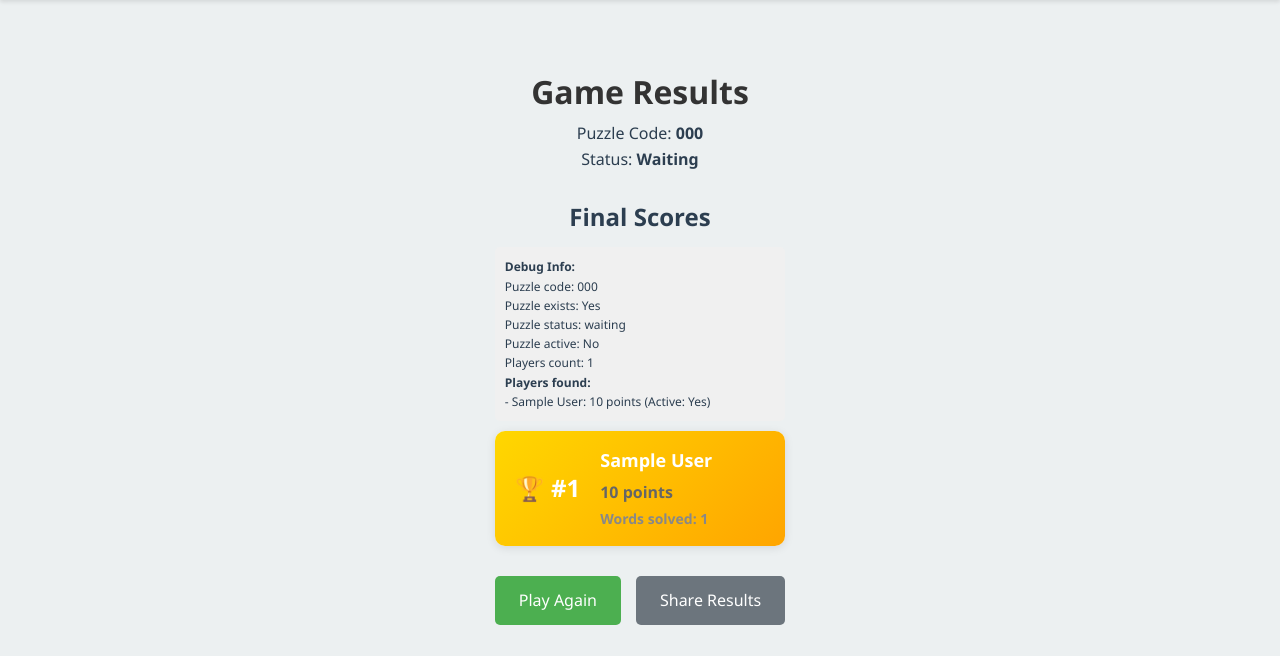
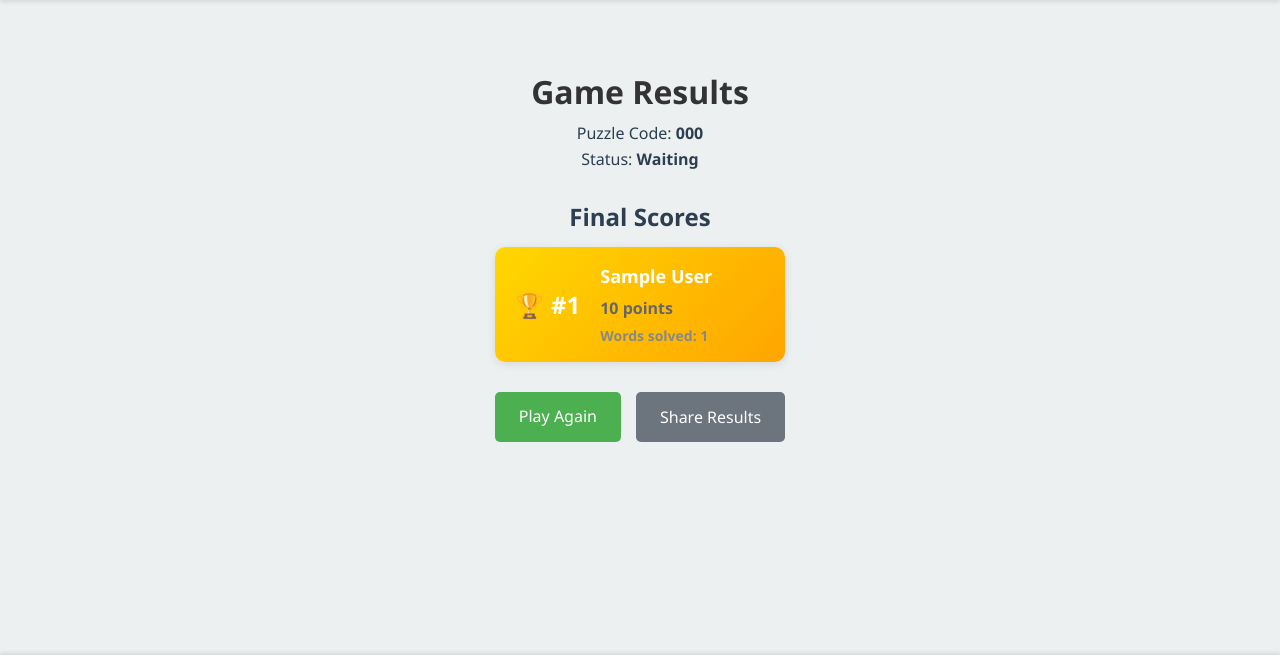
Before and after one commit to Gentwocoder/crossword, a Django app: page /leaderboard/000/ in a window 1280 px wide. Shown: the part 74-730 px from the top of the page. Run offline with Django 4.2, Linux system fonts and the light colour scheme; tables that the repository leaves empty hold one stand-in row (values such as "Sample post").

Commit message:
Remove debug logging and information from leaderboard view and template

```diff
--- a/crosswordpuzzle/crossword/views.py
+++ b/crosswordpuzzle/crossword/views.py
@@ -367,13 +367,6 @@ def leaderboard(request, code):
     # Get all players sorted by points in descending order
     players = puzzle.players.filter(is_active=True).order_by('-points')
 
-    # Debug logging
-    import logging
-    logger = logging.getLogger(__name__)
-    logger.info(f"Leaderboard for puzzle {code}: Found {players.count()} players")
-    for player in players:
-        logger.info(f"Player: {player.display_name}, Points: {player.points}")
-
     context = {
         'puzzle': puzzle,
         'puzzle_code': code,
--- a/crosswordpuzzle/templates/leaderboard.html
+++ b/crosswordpuzzle/templates/leaderboard.html
@@ -16,26 +16,6 @@
 
     <div class="leaderboard-content">
         <h2>Final Scores</h2>
-
-        <!-- Debug information -->
-        <div style="background: #f0f0f0; padding: 10px; margin: 10px 0; font-size: 12px; text-align: left; border-radius: 5px;">
-            <strong>Debug Info:</strong><br>
-            Puzzle code: {{ puzzle_code }}<br>
-            Puzzle exists: {{ puzzle|yesno:"Yes,No" }}<br>
-            {% if puzzle %}
-                Puzzle status: {{ puzzle.status }}<br>
-                Puzzle active: {{ puzzle.is_active|yesno:"Yes,No" }}<br>
-            {% endif %}
-            Players count: {{ players.count }}<br>
-            {% if players.count > 0 %}
-                <strong>Players found:</strong><br>
-                {% for player in players %}
-                    - {{ player.display_name }}: {{ player.points }} points (Active: {{ player.is_active|yesno:"Yes,No" }})<br>
-                {% endfor %}
-            {% else %}
-                <strong>No players found in queryset</strong><br>
-            {% endif %}
-        </div>
 
         {% if players %}
             <div class="players-ranking">
```
